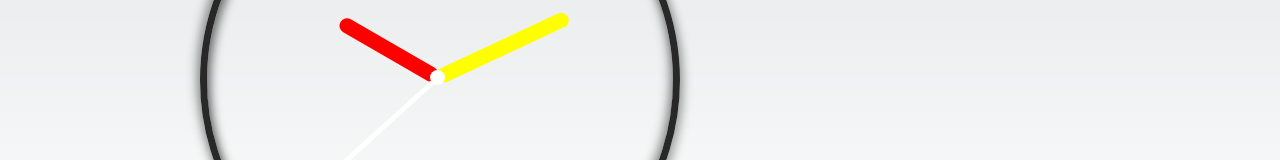
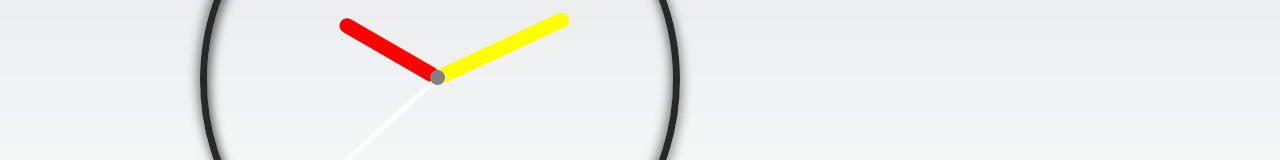
Before and after one commit to keshav-bohr/gsap-next, a Next.js app: page /clock in a window 1280 px wide. Shown: the part 360-520 px from the top of the page. Built offline with nearby package versions, Linux system fonts and the light colour scheme.

Commit message:
fixed few css

```diff
--- a/styles/Clock.module.scss
+++ b/styles/Clock.module.scss
@@ -26,9 +26,9 @@
     left: calC(50% - 10px);
     height: 15px;
     width: 15px;
-    background-color: white;
+    background-color: gray;
     border-radius: 50%;
-    z-index: 5;
+    z-index: 6;
 }
 
 .hand {
```
